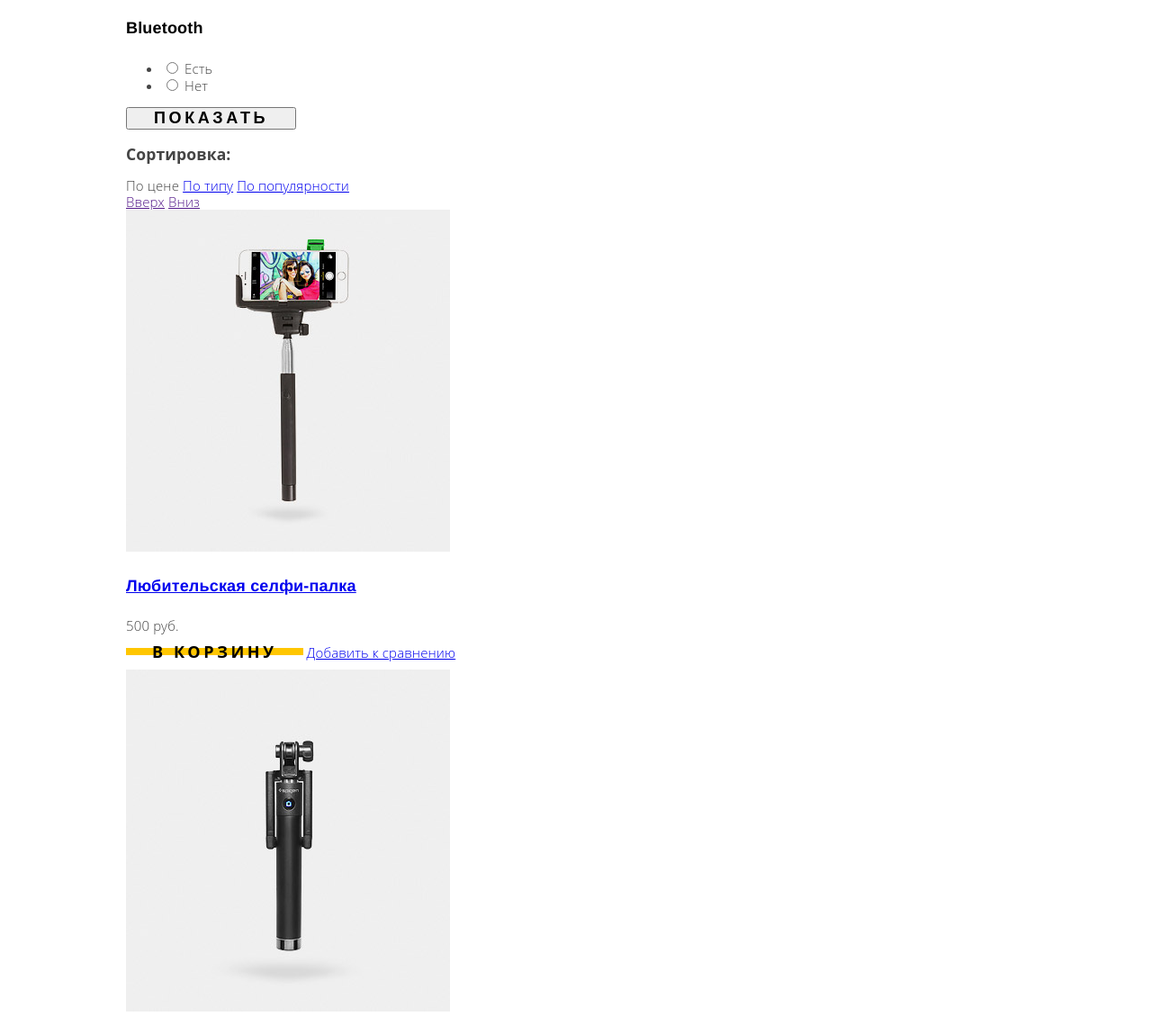
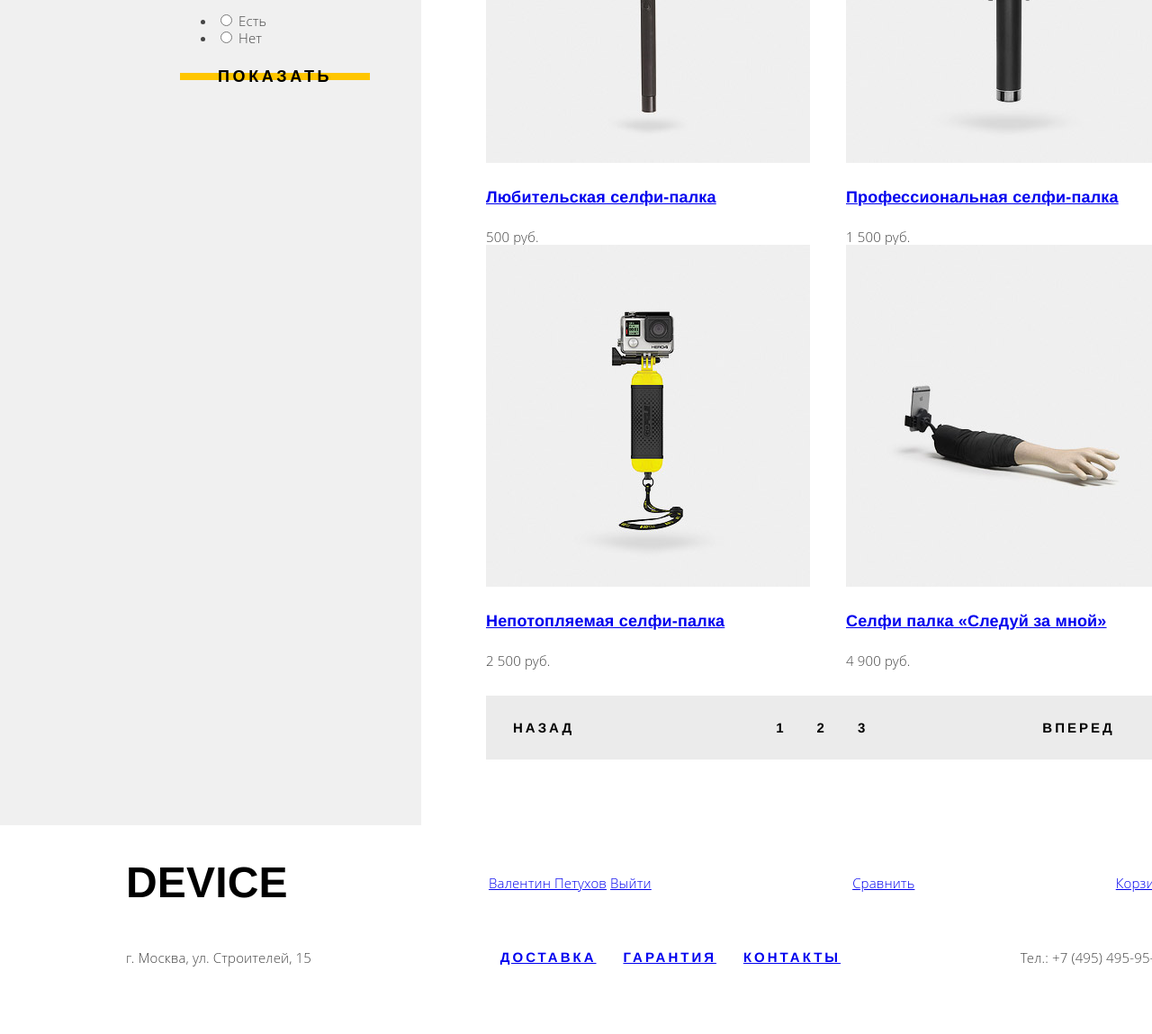
Before and after one commit to KsInta/233919-device, a plain HTML site: page catalog.html in a window 1280 px wide. Shown: the part 666-1815 px from the top of the page at 90% size. Drawn offline with Linux system fonts and the light colour scheme.

Commit message:
Сделал сетку осноных блоков каталога Девайс

```diff
--- a/catalog.html
+++ b/catalog.html
@@ -6,11 +6,10 @@
     <link rel="stylesheet" href="css/style.css">
   </head>
   <body>
-    <header class="main-header"><p class="avottak">DEVICE</p>
-      <div class="container">
+    <header class="main-header container">
       <div class="device-logo">
-          <a class="device-link" href="https://device.ru">
-            <img src="img/device-logo-1.jpg" alt="Device">
+        <a href="https://device.ru">
+          <span class="logo">Device</span>
         </a>
       </div>
       <div class="user-block">
@@ -65,7 +64,6 @@
           </li>
         </ul>
       </nav>
-      </div>
     </header>
     <main class="container">
       <div class="content-header">
@@ -82,6 +80,7 @@
           </li>
         </ul>
       </div>
+      <div class="products-area">
         <div class="filter-form">
           <h3>Фильтр:</h3>
           <div class="filters-item">
@@ -128,7 +127,7 @@
                   </li>
                 </ul>
               </div>
-            <input class="btn" type="submit" value="Показать">
+              <button class="filter-btn" type="submit" name="filter-button">Показать</button>
             </form>
           </div>
         </div>
@@ -223,25 +222,26 @@
               </div>
             </div>
           </div>
-        <div class="paginator">
-          <a href="#">Назад</a>
+          <div class="catalog-paginator">
+            <a class="catalog-paginator-prev" href="#">Назад</a>
             <a>1</a>
             <a href="#">2</a>
             <a href="#">3</a>
-          <a href="#">Вперед</a>
+            <a class="catalog-paginator-next" href="#">Вперед</a>
+          </div>
         </div>
       </div>
     </main>
-    <footer class="main-footer">
-      <div class="container">
+    <footer class="main-footer container">
       <div class="footer-row">
-          <div class="logo footer-logo">
+        <div class="device-logo">
           <a href="https://device.ru">
-              <img src="img/device-logo-2.jpg" alt="Device">
+            <span class="footer-logo logo">Device</span>
           </a>
         </div>
-          <div class="user-block">
-            <a class="login" href="#">Войти</a>
+        <div class="login-block">
+          <a class="login" href="#">Валентин Петухов</a>
+          <a class="exit" href="#">Выйти</a>
         </div>
         <div class="compare-block">
           <a class="compare" href="#">Сравнить</a>
@@ -269,13 +269,20 @@
         <div class="footer-line">
         </div>
         <div class="social">
-            <a class="social-btn social-btn-fb" href="#">Фейсбук</a>
-            <a class="social-btn social-btn-inst" href="#">Инстаграм</a>
-            <a class="social-btn social-btn-tw" href="#">Твиттер</a>
+          <a class="social-btn social-btn-fb" href="#">
+            <img src="img/facebook.png" width="39" height="38" alt="fb">
+          </a>
+          <a class="social-btn social-btn-inst" href="#">
+            <img src="img/insta.png" width="39" height="38" alt="insta">
+          </a>
+          <a class="social-btn social-btn-tw" href="#">
+            <img src="img/twitter.png" width="38" height="38" alt="tw">
+          </a>
         </div>
         <div class="developer">
-            <a href="https://htmlacademy.ru">HTML Academy</a>
-          </div>
+          <a href="https://htmlacademy.ru">
+            <img src="img/htmlacademy.png" width="27" height="34" alt="tw">
+          </a>
         </div>
       </div>
     </footer>
--- a/css/style.css
+++ b/css/style.css
@@ -29,6 +29,27 @@ h4 {
   letter-spacing: 0.01em;
 }
 
+/*Центровка*/
+.container {
+  width: 1160px;
+  margin-left: auto;
+  margin-right: auto;
+}
+
+/*Лого*/
+.logo {
+  font-family: "Gilroy", "Helvetica", sans-serif;
+  font-size: 48px;
+  font;font-weight: 800;
+  text-transform:  uppercase;
+  color: black;
+}
+
+.device-logo > a {
+  text-decoration: none;
+}
+
+/*Кнопки*/
 .btn {
   display: inline-block;
   position: relative;
@@ -40,7 +61,7 @@ h4 {
   text-align: center;
   color: black;
   font-size: 18px;
-  padding: 0 29px;
+  padding: 0 42px;
 }
 
 .btn::after {
@@ -50,7 +71,7 @@ h4 {
   height: 8px;
   width: 100%;
   left: 0;
-  top: 16px;
+  top: 40%;
   z-index: -1;
 }
 
@@ -59,14 +80,7 @@ h4 {
   transition: background-color 0.5s;
 }
 
-
-
-
-.main-header {
-  width: 1160px;
-  margin-left: auto;
-  margin-right: auto;
-}
+/*Хедер начало*/
 
 .user-block {
   display: flex;
@@ -79,11 +93,13 @@ h4 {
   padding-left: 0;
 }
 
-.container {
-  width: 1160px;
-  margin-left: auto;
-  margin-right: auto;
+.sub-nav-list {
+  display: none;
 }
+
+/*Хедер конец*/
+
+/*Главная начало*/
 
 .slider-card {
   position: relative;
@@ -95,7 +111,6 @@ h4 {
   position: absolute;
   bottom: 150px;
   right: 100px;
-
 }
 
 .slider-card:nth-child(n+2) {
@@ -145,7 +160,6 @@ h4 {
   position: absolute;
   left: 450px;
   top: -50px;
-
 }
 
 .services-tabs li > input:checked + label {
@@ -153,7 +167,6 @@ h4 {
   background-color: black;
   color: #ffe27f;
   transition: color, background-color, box-shadow 0.5s;
-
 }
 
 .services-tabs li > input:checked ~ .services-tab-content {
@@ -171,10 +184,14 @@ h4 {
   opacity: 0;
 }
 
+.logo-producers-hvr {
+  display: none;
+}
+
 .information {
   display:  flex;
   justify-content: space-between;
-  margin-bottom: 82px;
+  margin-bottom: 95px;
 }
 
 .seo-block,
@@ -182,16 +199,12 @@ h4 {
   width: 560px;
 }
 
-.logo {
-  font-family: "Gilroy", "Helvetica", sans-serif;
-  font-size: 48px;
-  font;font-weight: 800;
-  text-transform:  uppercase;
-  color: black;
-}
+/*Главная конец*/
 
-.device-logo > a {
-  text-decoration: none;
+/*Футер начало*/
+
+.main-footer {
+  padding-top: 55px;
 }
 
 .main-footer .footer-row:nth-child(1) {
@@ -232,8 +245,130 @@ h4 {
   padding-right: 10px;
 }
 
+/*Футер конец*/
 
+/*Каталог начало*/
 
-.logo-producers-hvr {
+.content-header {
+  margin-bottom: 50px;
+}
+
+.products-area {
+  display: flex;
+  justify-content: space-between;
+}
+
+.filter-form {
+  width: 268px;
+  padding-left: 60px;
+  background-color: #f0f0f0;
+  box-shadow: -140px 0 0 0 #f0f0f0;
+}
+.filter-form > h3 {
+  line-height: 70px;
+  margin-top: 0;
+  background-color: #dcdcdc;
+  box-shadow: -200px 0 0 0 #dcdcdc;
+}
+
+.sorting {
+  display: flex;
+  justify-content: space-between;
+  margin-bottom: 69px;
+  align-items: center;
+  height: 70px;
+  padding-left: 72px;
+  background-color: #ebebeb;
+  box-shadow: 140px 0 0 0 #ebebeb;
+}
+
+.catalog {
+  width: 832px;
+}
+
+.catalog-list {
+  display: flex;
+  flex-wrap: wrap;
+  margin-left: 72px;
+}
+
+.catalog-item-actions {
   display: none;
+  width: 360px;
 }
+
+.catalog-item-actions a:first-child {
+  margin-left: 20%;
+  margin-bottom: 30px;
+}
+.catalog-item-actions a:last-child {
+  margin-left: 30%;
+}
+
+.catalog-item:nth-child(2n) {
+  margin-left: 40px;
+}
+
+.catalog-paginator {
+ width: 760px;
+ line-height: 70px;
+ margin-bottom: 73px;
+ margin-top: 30px;
+ margin-left: 72px;
+ vertical-align: middle;
+ background-color: #ebebeb;
+}
+
+.catalog-paginator a {
+  display: inline-block;
+  text-align: center;
+  font-family: "Gilroy", "Helvetica", sans-serif;
+  font-weight: 800;
+  letter-spacing: 0.2em;
+  text-transform: uppercase;
+  text-decoration: none;
+  color: black;
+  margin-left: 30px;
+
+}
+
+.catalog-paginator-prev {
+  margin-right: 190px;
+}
+
+.catalog-paginator .catalog-paginator-next {
+  margin-left: 190px;
+  margin-right: 30px;
+}
+
+.filter-btn {
+  position: relative;
+  z-index: 2;
+  height: 40px;
+  font-size: 18px;
+  cursor: pointer;
+  text-transform: uppercase;
+  letter-spacing: 0.2em;
+  font-weight: bold;
+  border: none;
+  background: none;
+  padding: 0 42px;
+}
+
+.filter-btn::after {
+  content: '';
+  position: absolute;
+  background-color: #ffc600;
+  height: 8px;
+  width: 100%;
+  left: 0;
+  top: 39%;
+  z-index: -1;
+}
+
+.filter-btn:hover {
+  background-color: #ffc600;
+  transition: background-color 0.5s;
+}
+
+/*Каталог конец*/
```
Also changed, not shown: index.html (+13 -13 lines). Lines whose indentation alone changed are shown as unchanged.
